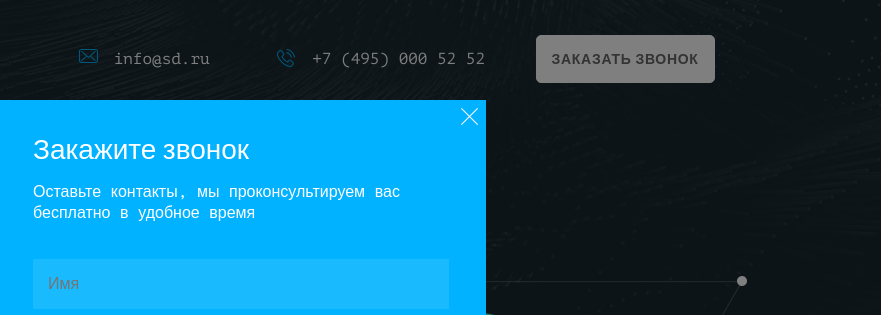
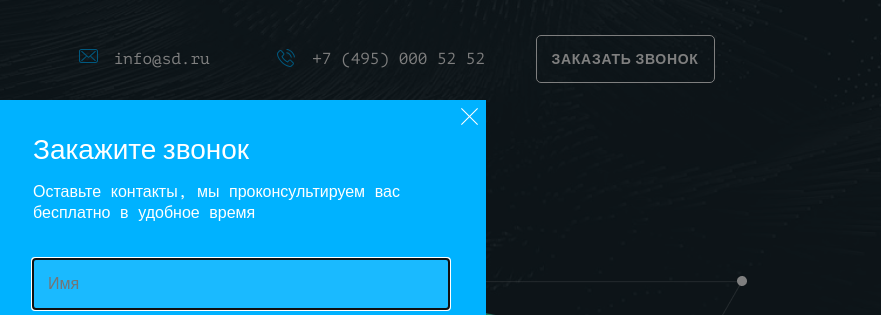
Before and after one commit to GulnaraY/SmartDeviceLigaA, a website: page source/index.html in a window 1280 px wide. Both pictures are taken after a click on the link "ЗАКАЗАТЬ ЗВОНОК". Shown: the top 315 px of the page, 399-1280 px from the left. Drawn offline with nearby package versions, Linux system fonts and the light colour scheme; files that its build step writes are made by us from their sources; files whose address does not match are found by name.

Commit message:
добавляет фокус в поле name при открытии попапа

```diff
--- a/source/index.html
+++ b/source/index.html
@@ -192,7 +192,7 @@
     <h2 class="popup__title">Закажите звонок</h2>
     <p class="popup__intro">Оставьте контакты, мы проконсультируем вас бесплатно в удобное время</p>
     <form action="#" method="post" class="questions__form questions-form popup__form">
-      <input class="questions-form__input popup__form-input" type="text" name="name" placeholder="Имя">
+      <input class="questions-form__input popup__form-input" type="text" name="name" placeholder="Имя" id="popup-name">
       <input class="questions-form__input popup__form-input" type="tel" name="phone" placeholder="Телефон">
       <textarea class="questions-form__textarea popup__form-textarea" rows="3" name="text" placeholder="Ваш вопрос"></textarea>
       <button class="button questions-form__button popup__form-button" type="submit">Отправить</button>
--- a/source/js/script.js
+++ b/source/js/script.js
@@ -10,6 +10,7 @@ var pagePartsHide = document.querySelector('.page-parts__hide');
 var addressContent = document.querySelector('.address__content');
 var addressShow = document.querySelector('.address__show');
 var addressHide = document.querySelector('.address__hide');
+var nameField = document.querySelector('#popup-name');
 
 var handleOpenPopup = function (evt) {
   evt.preventDefault();
@@ -17,6 +18,9 @@ var handleOpenPopup = function (evt) {
   popup.classList.add('popup--opened');
   if (popupOverlay) {
     popupOverlay.classList.add('popup-overlay--opened');
+  }
+  if (nameField) {
+    nameField.focus();
   }
 };
 
```
Also changed, not shown: build/index.html, build/js/script.js.
